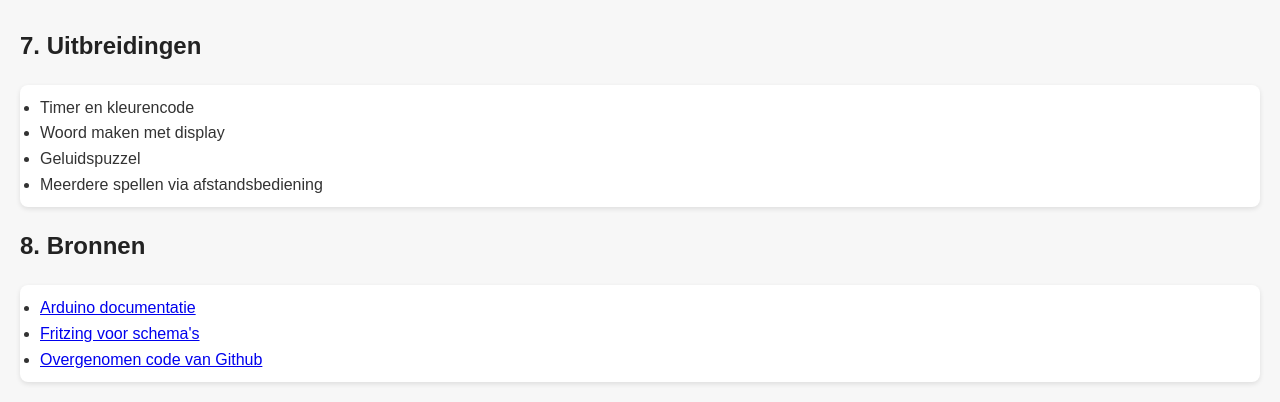
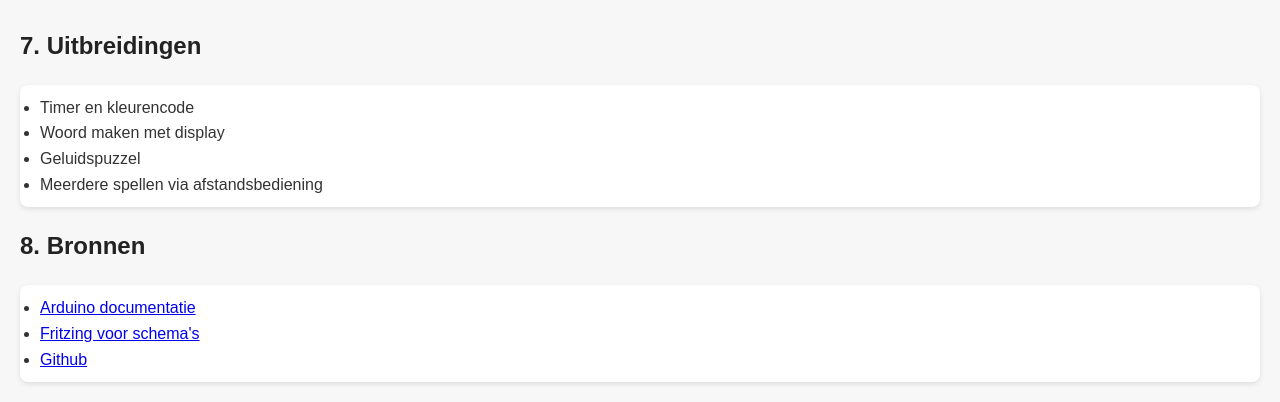
Before and after one commit to BerkeUzuncam/Hackaton, a plain HTML site: page index.html in a window 1280 px wide. Shown: the part 2004-2406 px from the top of the page. Drawn offline with Linux system fonts and the light colour scheme.

Commit message:
Update index.html

```diff
--- a/index.html
+++ b/index.html
@@ -96,7 +96,7 @@
     <ul>
         <li><a href="https://www.arduino.cc/">Arduino documentatie</a></li>
         <li><a href="https://fritzing.org/">Fritzing voor schema's</a></li>
-        <li><a href="https://github.com/">Overgenomen code van Github</a></li>
+        <li><a href="https://github.com/">Github</a></li>
     </ul>
 </body>
 </html>
```
